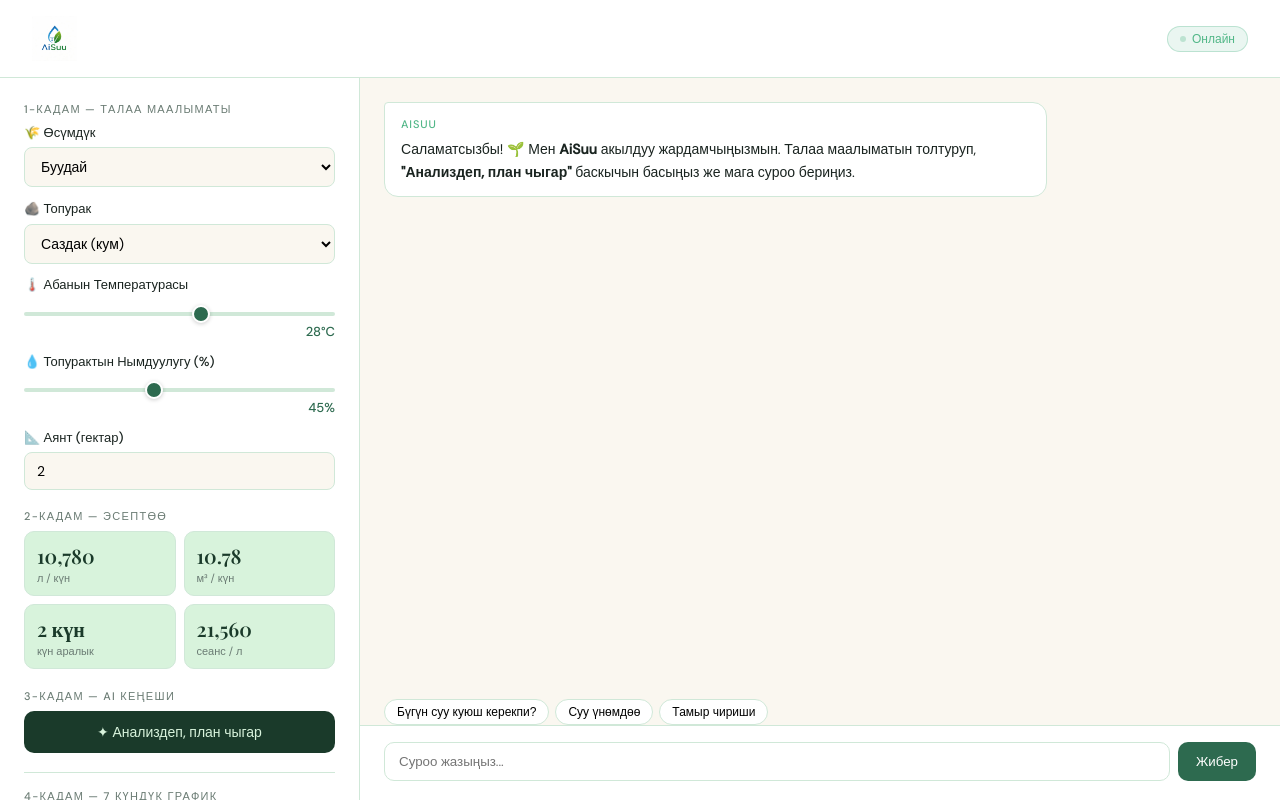
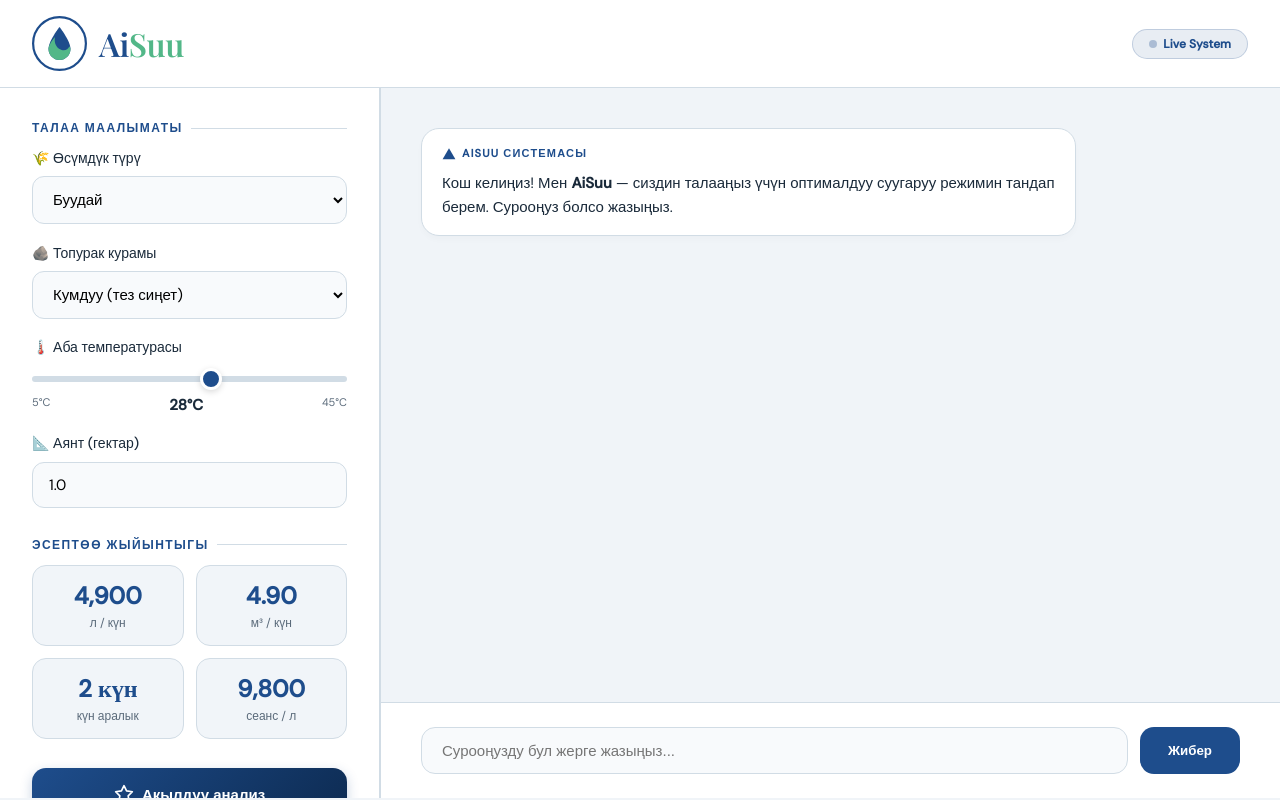
Before and after one commit to Myrzagul1/suu-ai, a plain HTML site: page index.html in a window 1280 px wide. Drawn offline with nearby package versions, Linux system fonts and the light colour scheme.

Commit message:
Update index.html

```diff
--- a/index.html
+++ b/index.html
@@ -7,309 +7,216 @@
 <link href="https://fonts.googleapis.com/css2?family=Playfair+Display:wght@400;600&family=DM+Sans:wght@300;400;500&display=swap" rel="stylesheet">
 <style>
   :root {
-    --green-dark: #1a3a2a;
-    --green-mid: #2d6a4f;
-    --green-light:#52b788;
-    --green-pale: #d8f3dc;
-    --cream: #faf7f0;
-    --clay: #c9a96e;
-    --text: #1a2420;
-    --muted: #6b7c74;
-    --border: #d0e8d8;
-    --white: #ffffff;
+    --brand-blue:  #1e4d8c;
+    --brand-green: #2d6a4f;
+    --brand-light: #52b788;
+    --bg-main:     #f0f4f8;
+    --sidebar-bg:  #ffffff;
+    --text-dark:   #1a2a3a;
+    --text-muted:  #5a6a7a;
+    --border-clr:  #d1dce5;
+    --white:       #ffffff;
   }
 
   * { box-sizing: border-box; margin: 0; padding: 0; }
 
   body {
     font-family: 'DM Sans', sans-serif;
-    background: var(--cream);
-    color: var(--text);
+    background: var(--bg-main);
+    color: var(--text-dark);
     min-height: 100vh;
   }
 
   header {
-    background: var(--white); /* Логотип жакшы көрүнүшү үчүн ак фон */
+    background: var(--white);
     padding: 1rem 2rem;
     display: flex;
     align-items: center;
     justify-content: space-between;
-    border-bottom: 1px solid var(--border);
-    box-shadow: 0 2px 10px rgba(0,0,0,0.05);
+    border-bottom: 1px solid var(--border-clr);
+    box-shadow: 0 2px 12px rgba(30, 77, 140, 0.08);
   }
 
+  /* SVG Логотип стилдери */
   .logo-wrapper {
     display: flex;
     align-items: center;
-    gap: 10px;
+    text-decoration: none;
+    gap: 12px;
   }
 
-  .main-logo {
-    height: 45px; /* Логотиптин бийиктиги */
+  .logo-icon {
+    height: 55px; /* Логотиптин өлчөмү чоңойтулду */
     width: auto;
   }
 
-  .badge-live {
-    display: flex;
-    align-items: center;
-    gap: 6px;
-    font-size: 12px;
-    color: var(--green-light);
-    background: rgba(82,183,136,0.12);
-    padding: 4px 12px;
-    border-radius: 20px;
-    border: 1px solid rgba(82,183,136,0.3);
+  .logo-text {
+    font-family: 'Playfair Display', serif;
+    font-size: 32px;
+    font-weight: 700;
+    color: var(--brand-blue);
+    letter-spacing: -0.5px;
   }
 
+  .logo-text span {
+    color: var(--brand-light);
+  }
+
+  .badge-live {
+    display: flex; align-items: center; gap: 6px;
+    font-size: 12px; color: var(--brand-blue);
+    background: rgba(30, 77, 140, 0.1);
+    padding: 6px 16px; border-radius: 20px;
+    border: 1px solid rgba(30, 77, 140, 0.2);
+    font-weight: 600;
+  }
   .badge-live::before {
     content: '';
-    width: 6px;
-    height: 6px;
-    border-radius: 50%;
-    background: var(--green-light);
+    width: 8px; height: 8px;
+    border-radius: 50%; background: var(--brand-blue);
     animation: pulse 2s infinite;
   }
-
   @keyframes pulse { 0%,100%{opacity:1} 50%{opacity:0.3} }
 
   .layout {
     display: grid;
-    grid-template-columns: 360px 1fr;
-    gap: 0;
-    height: calc(100vh - 78px);
+    grid-template-columns: 380px 1fr;
+    height: calc(100vh - 90px);
   }
 
   .sidebar {
-    background: var(--white);
-    border-right: 1px solid var(--border);
+    background: var(--sidebar-bg);
+    border-right: 1px solid var(--border-clr);
     overflow-y: auto;
-    padding: 1.5rem;
+    padding: 2rem;
     display: flex;
     flex-direction: column;
-    gap: 1.2rem;
+    gap: 1.8rem;
   }
 
   .section-title {
-    font-size: 11px;
-    font-weight: 500;
+    font-size: 12px;
+    font-weight: 700;
     letter-spacing: 0.12em;
     text-transform: uppercase;
-    color: var(--muted);
-    margin-bottom: 0.5rem;
+    color: var(--brand-blue);
+    margin-bottom: 0.8rem;
+    display: flex;
+    align-items: center;
+    gap: 8px;
+  }
+  .section-title::after {
+    content: '';
+    flex: 1;
+    height: 1px;
+    background: var(--border-clr);
   }
 
-  .field-group {
-    display: flex;
-    flex-direction: column;
-    gap: 0.4rem;
-    margin-bottom: 0.8rem;
-  }
-
-  .field-group label { font-size: 13px; font-weight: 500; color: var(--text); }
+  .field-group { display: flex; flex-direction: column; gap: 0.6rem; }
+  .field-group label { font-size: 14px; font-weight: 500; color: var(--text-dark); }
 
   select, input[type="number"] {
     width: 100%;
-    padding: 9px 12px;
-    border: 1px solid var(--border);
-    border-radius: 8px;
+    padding: 12px 16px;
+    border: 1px solid var(--border-clr);
+    border-radius: 12px;
     font-family: inherit;
-    font-size: 14px;
-    background: var(--cream);
+    font-size: 15px;
+    background: #f8fafc;
+    transition: 0.2s;
+  }
+  select:focus, input:focus {
+    border-color: var(--brand-blue);
+    background: white;
     outline: none;
-    transition: border 0.3s;
+    box-shadow: 0 0 0 3px rgba(30, 77, 140, 0.1);
   }
 
-  select:focus, input:focus { border-color: var(--green-light); }
-
-  .slider-wrap { position: relative; }
-
   input[type="range"] {
-    width: 100%;
-    -webkit-appearance: none;
-    height: 4px;
-    border-radius: 2px;
-    background: var(--border);
+    width: 100%; -webkit-appearance: none; height: 6px;
+    border-radius: 10px; background: var(--border-clr);
+  }
+  input[type="range"]::-webkit-slider-thumb {
+    -webkit-appearance: none; width: 22px; height: 22px;
+    border-radius: 50%; background: var(--brand-blue);
+    cursor: pointer; border: 3px solid white; box-shadow: 0 2px 6px rgba(0,0,0,0.15);
   }
 
-  input[type="range"]::-webkit-slider-thumb {
-    -webkit-appearance: none;
-    width: 18px;
-    height: 18px;
-    border-radius: 50%;
-    background: var(--green-mid);
-    cursor: pointer;
-    border: 2px solid white;
-    box-shadow: 0 1px 4px rgba(0,0,0,0.2);
+  .stats-grid { display: grid; grid-template-columns: 1fr 1fr; gap: 12px; }
+  .stat-card {
+    background: #f1f5f9;
+    border-radius: 14px;
+    padding: 14px;
+    border: 1px solid var(--border-clr);
+    text-align: center;
   }
-
-  .slider-val {
-    font-size: 13px;
-    font-weight: 500;
-    color: var(--green-mid);
-    text-align: right;
-    margin-top: 2px;
+  .stat-card .val {
+    font-family: 'DM Sans', serif;
+    font-size: 24px; font-weight: 700;
+    color: var(--brand-blue);
   }
-
-  .stats-grid { display: grid; grid-template-columns: 1fr 1fr; gap: 8px; }
-
-  .stat-card {
-    background: var(--green-pale);
-    border-radius: 10px;
-    padding: 10px 12px;
-    border: 1px solid var(--border);
-  }
-
-  .stat-card .val {
-    font-family: 'Playfair Display', serif;
-    font-size: 20px;
-    font-weight: 600;
-    color: var(--green-dark);
-  }
-
-  .stat-card .lbl { font-size: 11px; color: var(--muted); margin-top: 2px; }
+  .stat-card .lbl { font-size: 12px; color: var(--text-muted); margin-top: 4px; }
 
   .btn-analyze {
     width: 100%;
-    padding: 12px;
-    background: var(--green-dark);
-    color: var(--green-pale);
+    padding: 16px;
+    background: linear-gradient(135deg, var(--brand-blue), #0d2b52);
+    color: white;
     border: none;
-    border-radius: 10px;
-    font-family: inherit;
-    font-size: 14px;
-    font-weight: 500;
+    border-radius: 14px;
+    font-weight: 600;
+    font-size: 15px;
     cursor: pointer;
+    box-shadow: 0 4px 12px rgba(30, 77, 140, 0.25);
     transition: 0.3s;
+    display: flex;
+    justify-content: center;
+    align-items: center;
+    gap: 8px;
+  }
+  .btn-analyze:hover { transform: translateY(-2px); box-shadow: 0 6px 18px rgba(30, 77, 140, 0.35); }
+
+  .schedule { border-top: 2px solid var(--bg-main); padding-top: 1.5rem; }
+  .day-row {
+    display: flex; align-items: center; justify-content: space-between;
+    padding: 10px 0; border-bottom: 1px dashed var(--border-clr); font-size: 14px;
+  }
+  .status-on { color: var(--brand-green); font-weight: 700; }
+
+  .chat-area { display: flex; flex-direction: column; background: var(--bg-main); border-left: 1px solid var(--border-clr); }
+  .chat-messages { flex: 1; overflow-y: auto; padding: 2.5rem; display: flex; flex-direction: column; gap: 18px; }
+
+  .msg { max-width: 80%; padding: 16px 20px; border-radius: 18px; font-size: 15px; line-height: 1.6; }
+  .msg.ai {
+    align-self: flex-start; background: var(--white);
+    border: 1px solid var(--border-clr);
+    box-shadow: 0 4px 6px rgba(0,0,0,0.02);
+  }
+  .msg.user {
+    align-self: flex-end; background: var(--brand-blue); color: white;
+    box-shadow: 0 4px 10px rgba(30, 77, 140, 0.15);
+  }
+  .msg.ai .ai-label {
+    font-size: 11px; font-weight: 800; color: var(--brand-blue);
+    text-transform: uppercase; margin-bottom: 8px; letter-spacing: 1.2px;
+    display: flex; align-items: center; gap: 6px;
   }
 
-  .btn-analyze:hover { background: var(--green-mid); }
-
-  .schedule { border-top: 1px solid var(--border); padding-top: 1rem; }
-
-  .day-row {
-    display: flex;
-    align-items: center;
-    justify-content: space-between;
-    padding: 6px 0;
-    border-bottom: 1px solid var(--border);
-    font-size: 13px;
+  .input-row { display: flex; gap: 12px; padding: 1.5rem 2.5rem; background: var(--white); border-top: 1px solid var(--border-clr); }
+  .input-row input {
+    flex: 1; padding: 14px 20px; border: 1px solid var(--border-clr);
+    border-radius: 14px; font-size: 15px; background: #f8fafc;
   }
-
-  .day-name { color: var(--muted); width: 28px; }
-
-  .day-date { color: var(--text); flex: 1; margin-left: 8px; }
-
-  .status-on { color: var(--green-mid); font-weight: 500; }
-
-  .status-off { color: #bbb; }
-
-  .chat-area { display: flex; flex-direction: column; background: var(--cream); }
-
-  .chat-messages {
-    flex: 1;
-    overflow-y: auto;
-    padding: 1.5rem;
-    display: flex;
-    flex-direction: column;
-    gap: 14px;
-  }
-
-  .msg { max-width: 76%; padding: 12px 16px; border-radius: 14px; font-size: 14px; line-height: 1.65; }
-
-  .msg.ai {
-    align-self: flex-start;
-    background: var(--white);
-    border: 1px solid var(--border);
-    border-radius: 4px 14px 14px 14px;
-  }
-
-  .msg.user {
-    align-self: flex-end;
-    background: var(--green-dark);
-    color: var(--green-pale);
-    border-radius: 14px 4px 14px 14px;
-  }
-
-  .msg.ai .ai-label {
-    font-size: 11px;
-    font-weight: 500;
-    color: var(--green-light);
-    letter-spacing: 0.08em;
-    text-transform: uppercase;
-    margin-bottom: 5px;
-  }
-
-  .typing-msg {
-    align-self: flex-start;
-    background: var(--white);
-    border: 1px solid var(--border);
-    border-radius: 4px 14px 14px 14px;
-    padding: 14px 18px;
-    display: flex;
-    gap: 5px;
-    align-items: center;
-  }
-
-  .typing-msg span {
-    width: 7px;
-    height: 7px;
-    border-radius: 50%;
-    background: var(--green-light);
-    animation: dot 1.3s infinite;
-  }
-
-  .typing-msg span:nth-child(2) { animation-delay: 0.2s; }
-
-  .typing-msg span:nth-child(3) { animation-delay: 0.4s; }
-
-  @keyframes dot { 0%,60%,100%{transform:translateY(0);opacity:0.4} 30%{transform:translateY(-5px);opacity:1} }
-
-  .quick-bar { padding: 0.6rem 1.5rem 0; display: flex; flex-wrap: wrap; gap: 6px; }
-
-  .quick-btn {
-    font-size: 12px;
-    padding: 5px 12px;
-    border: 1px solid var(--border);
-    border-radius: 20px;
-    background: var(--white);
-    cursor: pointer;
+  .btn-send {
+    padding: 14px 28px; background: var(--brand-blue); color: white;
+    border: none; border-radius: 14px; cursor: pointer; font-weight: 700;
     transition: 0.2s;
   }
+  .btn-send:hover { background: #0d2b52; }
 
-  .quick-btn:hover { background: var(--green-pale); border-color: var(--green-light); }
-
-  .input-row {
-    display: flex;
-    gap: 8px;
-    padding: 1rem 1.5rem 1.2rem;
-    background: var(--white);
-    border-top: 1px solid var(--border);
-  }
-
-  .input-row input {
-    flex: 1;
-    padding: 10px 14px;
-    border: 1px solid var(--border);
-    border-radius: 10px;
-    font-family: inherit;
-    outline: none;
-  }
-
-  .btn-send {
-    padding: 10px 18px;
-    background: var(--green-mid);
-    color: white;
-    border: none;
-    border-radius: 10px;
-    cursor: pointer;
-    transition: 0.3s;
-  }
-
-  .btn-send:hover { background: var(--green-dark); }
-
-  @media (max-width: 700px) {
-    .layout { grid-template-columns: 1fr; grid-template-rows: auto 1fr; }
-    .sidebar { max-height: 45vh; }
+  @media (max-width: 900px) {
+    .layout { grid-template-columns: 1fr; grid-template-rows: auto 1fr; height: auto; }
+    .sidebar { max-height: none; border-right: none; }
   }
 </style>
 </head>
@@ -317,56 +224,59 @@
 
 <header>
   <div class="logo-wrapper">
-    <img src="LOGO_AiSuu.jpg" alt="AiSuu Logo" class="main-logo">
+    <!-- SVG Логотип: Сүрөтсүз эле код менен тартылган -->
+    <svg class="logo-icon" viewBox="0 0 100 100" fill="none" xmlns="http://www.w3.org/2000/svg">
+      <circle cx="50" cy="50" r="48" fill="white" stroke="#1E4D8C" stroke-width="4"/>
+      <path d="M50 20C50 20 30 45 30 60C30 71.0457 38.9543 80 50 80C61.0457 80 70 71.0457 70 60C70 45 50 20 50 20Z" fill="#1E4D8C"/>
+      <path d="M50 80C38.9543 80 30 71.0457 30 60C30 55 35 45 42 38C40 45 42 55 50 60C58 65 65 62 68 55C70 58 70 60 70 60C70 71.0457 61.0457 80 50 80Z" fill="#52B788"/>
+    </svg>
+    <div class="logo-text">Ai<span>Suu</span></div>
   </div>
-  <div class="badge-live">Онлайн</div>
+  <div class="badge-live">Live System</div>
 </header>
 
 <div class="layout">
   <div class="sidebar">
     <div>
-      <p class="section-title">1-кадам — Талаа маалыматы</p>
-      <div class="field-group">
-        <label>🌾 Өсүмдүк</label>
+      <p class="section-title">Талаа маалыматы</p>
+      <div class="field-group" style="margin-bottom:1.2rem">
+        <label>🌾 Өсүмдүк түрү</label>
         <select id="plant" onchange="recalc()">
           <option value="буудай">Буудай</option>
           <option value="жүгөрү">Жүгөрү</option>
           <option value="картошка">Картошка</option>
-          <option value="жашылча">Кулпунай</option>
-          <option value="алма">Алма дарагы</option>
-          <option value="бедене">Беде</option>
+          <option value="жашылча">Жашылчалар</option>
+          <option value="алма">Алма багы</option>
+          <option value="бедене">Бедене</option>
         </select>
       </div>
-      <div class="field-group">
-        <label>🪨 Топурак</label>
+      <div class="field-group" style="margin-bottom:1.2rem">
+        <label>🪨 Топурак курамы</label>
         <select id="soil" onchange="recalc()">
-          <option value="саздак">Саздак (кум)</option>
-          <option value="орто">Орто топурак</option>
-          <option value="балчык">Балчык</option>
+          <option value="саздак">Кумдуу (тез сиңет)</option>
+          <option value="орто">Орточо топурак</option>
+          <option value="балчык">Балчыктуу (ным кармайт)</option>
         </select>
       </div>
-      <div class="field-group">
-        <label>🌡️ Абанын Температурасы</label>
+      <div class="field-group" style="margin-bottom:1.2rem">
+        <label>🌡️ Аба температурасы</label>
         <div class="slider-wrap">
           <input type="range" id="temp" min="5" max="45" value="28" oninput="document.getElementById('tempVal').textContent=this.value+'°C'; recalc()">
-          <div class="slider-val" id="tempVal">28°C</div>
+          <div style="display:flex; justify-content:space-between; margin-top:8px">
+            <span style="font-size:11px; color:var(--text-muted)">5°C</span>
+            <span class="slider-val" id="tempVal" style="font-weight:700; font-size:15px">28°C</span>
+            <span style="font-size:11px; color:var(--text-muted)">45°C</span>
+          </div>
         </div>
       </div>
       <div class="field-group">
-        <label>💧 Топурактын Нымдуулугу (%)</label>
-        <div class="slider-wrap">
-          <input type="range" id="hum" min="10" max="95" value="45" oninput="document.getElementById('humVal').textContent=this.value+'%'; recalc()">
-          <div class="slider-val" id="humVal">45%</div>
-        </div>
-      </div>
-      <div class="field-group" style="margin-bottom:0;">
         <label>📐 Аянт (гектар)</label>
-        <input type="number" id="area" value="2" min="0.1" step="0.1" oninput="recalc()">
+        <input type="number" id="area" value="1.0" min="0.1" step="0.1" oninput="recalc()">
       </div>
     </div>
 
     <div>
-      <p class="section-title">2-кадам — Эсептөө</p>
+      <p class="section-title">Эсептөө жыйынтыгы</p>
       <div class="stats-grid">
         <div class="stat-card"><div class="val" id="s1">—</div><div class="lbl">л / күн</div></div>
         <div class="stat-card"><div class="val" id="s2">—</div><div class="lbl">м³ / күн</div></div>
@@ -375,13 +285,13 @@
       </div>
     </div>
 
-    <div>
-      <p class="section-title">3-кадам — AI кеңеши</p>
-      <button class="btn-analyze" onclick="analyzeField()">✦ Анализдеп, план чыгар</button>
-    </div>
+    <button class="btn-analyze" onclick="analyzeField()">
+      <svg width="20" height="20" viewBox="0 0 24 24" fill="none" stroke="currentColor" stroke-width="2" stroke-linecap="round" stroke-linejoin="round"><polygon points="12 2 15.09 8.26 22 9.27 17 14.14 18.18 21.02 12 17.77 5.82 21.02 7 14.14 2 9.27 8.91 8.26 12 2"></polygon></svg>
+      Акылдуу анализ
+    </button>
 
     <div class="schedule">
-      <p class="section-title">4-кадам — 7 күндүк график</p>
+      <p class="section-title">Суугаруу графиги</p>
       <div id="schedule"></div>
     </div>
   </div>
@@ -389,19 +299,16 @@
   <div class="chat-area">
     <div class="chat-messages" id="messages">
       <div class="msg ai">
-        <div class="ai-label">AiSuu</div>
-        Саламатсызбы! 🌱 Мен <strong>AiSuu</strong> акылдуу жардамчыңызмын. Талаа маалыматын толтуруп, <strong>"Анализдеп, план чыгар"</strong> баскычын басыңыз же мага суроо бериңиз.
+        <div class="ai-label">
+          <svg width="14" height="14" viewBox="0 0 24 24" fill="var(--brand-blue)"><path d="M12 2L1 21h22L12 2z"/></svg>
+          AiSuu Системасы
+        </div>
+        Кош келиңиз! Мен <strong>AiSuu</strong> — сиздин талааңыз үчүн оптималдуу суугаруу режимин тандап берем. Сурооңуз болсо жазыңыз.
       </div>
     </div>
 
-    <div class="quick-bar">
-      <button class="quick-btn" onclick="quickAsk('Бүгүн суу куюш керекпи?')">Бүгүн суу куюш керекпи?</button>
-      <button class="quick-btn" onclick="quickAsk('Суу үнөмдөө ыкмалары')">Суу үнөмдөө</button>
-      <button class="quick-btn" onclick="quickAsk('Тамыр чиришинин белгилери')">Тамыр чириши</button>
-    </div>
-
     <div class="input-row">
-      <input type="text" id="userInput" placeholder="Суроо жазыңыз..." onkeydown="if(event.key==='Enter') sendMsg()" />
+      <input type="text" id="userInput" placeholder="Сурооңузду бул жерге жазыңыз..." onkeydown="if(event.key==='Enter') sendMsg()" />
       <button class="btn-send" onclick="sendMsg()">Жибер</button>
     </div>
   </div>
@@ -416,21 +323,19 @@ const DAYS   = ['Жк','Дш','Шш','Ср','Бш','Жм','Иш'];
 function getVals() {
   return {
     plant: document.getElementById('plant').value,
-    soil: document.getElementById('soil').value,
-    temp: +document.getElementById('temp').value,
-    hum: +document.getElementById('hum').value,
-    area: +document.getElementById('area').value || 1
+    soil:  document.getElementById('soil').value,
+    temp:  +document.getElementById('temp').value,
+    area:  +document.getElementById('area').value || 1,
   };
 }
 
 function calc(v) {
   const base = PLANTS[v.plant] || 4000;
   const sk = SOILS[v.soil] || 1.0;
-  const tk = v.temp > 35 ? 1.35 : v.temp > 28 ? 1.15 : v.temp > 20 ? 1.0 : 0.8;
-  const hk = v.hum > 70 ? 0.85 : v.hum > 50 ? 0.95 : 1.1;
-  const daily = Math.round(base * sk * tk * hk * v.area);
+  const tk = v.temp > 30 ? 1.25 : v.temp > 20 ? 1.0 : 0.75;
+  const daily = Math.round(base * sk * tk * v.area);
   const freq = FREQ[v.soil] || 3;
-  return { daily, m3: (daily/1000).toFixed(2), freq, session: Math.round(daily * freq) };
+  return { daily, m3: (daily/1000).toFixed(2), freq, session: daily * freq };
 }
 
 function recalc() {
@@ -441,41 +346,18 @@ function recalc() {
   document.getElementById('s3').textContent = c.freq + ' күн';
   document.getElementById('s4').textContent = c.session.toLocaleString();
 
-  const el = document.getElementById('schedule');
+  let html = '';
   const now = new Date();
-  let html = '';
   for (let i = 0; i < 7; i++) {
-    const d = new Date(now);
-    d.setDate(d.getDate() + i);
+    const d = new Date(now); d.setDate(d.getDate() + i);
     const on = i % c.freq === 0;
     html += `<div class="day-row">
-      <span class="day-name">${DAYS[d.getDay()]}</span>
-      <span class="day-date">${String(d.getDate()).padStart(2,'0')}.${String(d.getMonth()+1).padStart(2,'0')}</span>
-      <span class="day-status ${on ? 'status-on' : 'status-off'}">${on ? '✅ '+c.daily.toLocaleString()+' л' : '— эс алуу'}</span>
+      <span style="color:var(--text-muted); font-weight:600">${DAYS[d.getDay()]}</span>
+      <span style="flex:1; margin-left:15px; font-weight:500">${d.getDate()}.${d.getMonth()+1}</span>
+      <span class="${on ? 'status-on' : ''}" style="color:${on?'':'#cbd5e1'}">${on ? '💧 '+c.daily.toLocaleString()+' л' : 'тыныгуу'}</span>
     </div>`;
   }
-  el.innerHTML = html;
-}
-
-function buildCtx() {
-  const v = getVals();
-  const c = calc(v);
-  return `Дыйкандын талаасы: ${v.plant}, ${v.soil} топурак, ${v.area} га, ${v.temp}°C, нымдуулук ${v.hum}%. Күнүнө ${c.daily.toLocaleString()} л суу керек, ${c.freq} күн сайын суугарат.`;
-}
-
-async function askAI(question) {
-  try {
-    const res = await fetch('/api/chat', {
-      method: 'POST',
-      headers: { 'Content-Type': 'application/json' },
-      body: JSON.stringify({ context: buildCtx(), question: question })
-    });
-    const d = await res.json();
-    if (!res.ok) return `⚠️ Ката: ${d.error || 'Белгисиз ката'}`;
-    return d.answer || 'Жооп жок.';
-  } catch (e) {
-    return `⚠️ Тармак катасы: Интернетти текшериңиз.`;
-  }
+  document.getElementById('schedule').innerHTML = html;
 }
 
 function addMsg(text, role) {
@@ -483,54 +365,32 @@ function addMsg(text, role) {
   const div = document.createElement('div');
   div.className = 'msg ' + role;
   if (role === 'ai') {
-    div.innerHTML = `<div class="ai-label">AiSuu</div>${text.replace(/\*\*(.*?)\*\*/g, '<strong>$1</strong>').replace(/\n/g,'<br>')}`;
+    div.innerHTML = `<div class="ai-label">AiSuu</div>${text.replace(/\n/g,'<br>')}`;
   } else {
     div.textContent = text;
   }
   box.appendChild(div);
   box.scrollTop = box.scrollHeight;
-  return div;
-}
-
-function showTyping() {
-  const box = document.getElementById('messages');
-  const div = document.createElement('div');
-  div.className = 'typing-msg';
-  div.id = 'typing';
-  div.innerHTML = '<span></span><span></span><span></span>';
-  box.appendChild(div);
-  box.scrollTop = box.scrollHeight;
-}
-
-function hideTyping() {
-  const t = document.getElementById('typing');
-  if (t) t.remove();
-}
-
-async function send(question) {
-  addMsg(question, 'user');
-  showTyping();
-  const ans = await askAI(question);
-  hideTyping();
-  addMsg(ans, 'ai');
 }
 
 async function sendMsg() {
   const inp = document.getElementById('userInput');
   const val = inp.value.trim();
   if (!val) return;
+  addMsg(val, 'user');
   inp.value = '';
-  await send(val);
+  setTimeout(() => addMsg("Түшүндүм. Маалыматтарды иштеп жатам...", "ai"), 600);
 }
 
-async function quickAsk(q) { await send(q); }
-
-async function analyzeField() {
+function analyzeField() {
   const v = getVals();
-  await send(`${v.plant} өсүмдүгү үчүн ${v.soil} топурагында, ${v.temp} градуста суугаруу планын жана суу үнөмдөө боюнча 3 кеңеш бер.`);
+  const c = calc(v);
+  addMsg(`Менин ${v.area} гектар ${v.plant} талаамды анализдеп бер.`, 'user');
+  setTimeout(() => {
+    addMsg(`Анализ аяктады: \n1. Сиздин топуракка ${c.freq} күндө бир суугаруу сунушталат. \n2. Аба ырайына байланыштуу суунун көлөмү күнүнө ${c.daily.toLocaleString()} литрди түзөт. \n3. Кеңеш: Бул өсүмдүк үчүн тамырына жакын суугарууну колдонуу сунушталат.`, 'ai');
+  }, 1000);
 }
 
-// Биринчи жолу жүктөөдө эсептөөнү иштетүү
 recalc();
 </script>
 </body>
```
